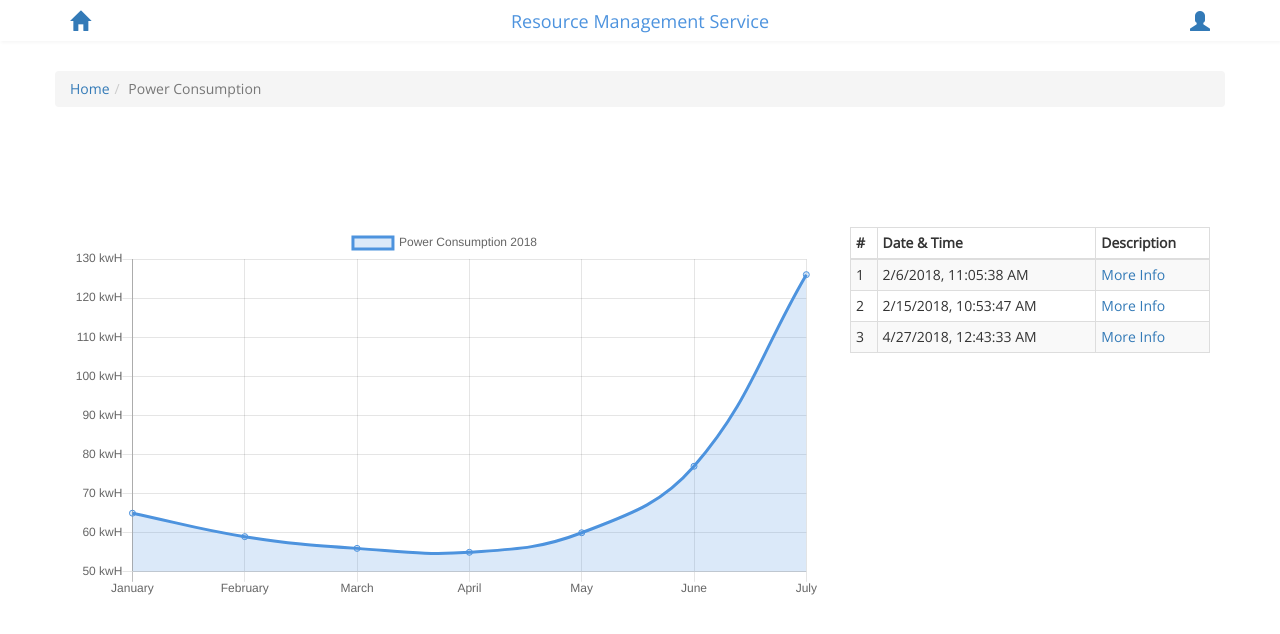
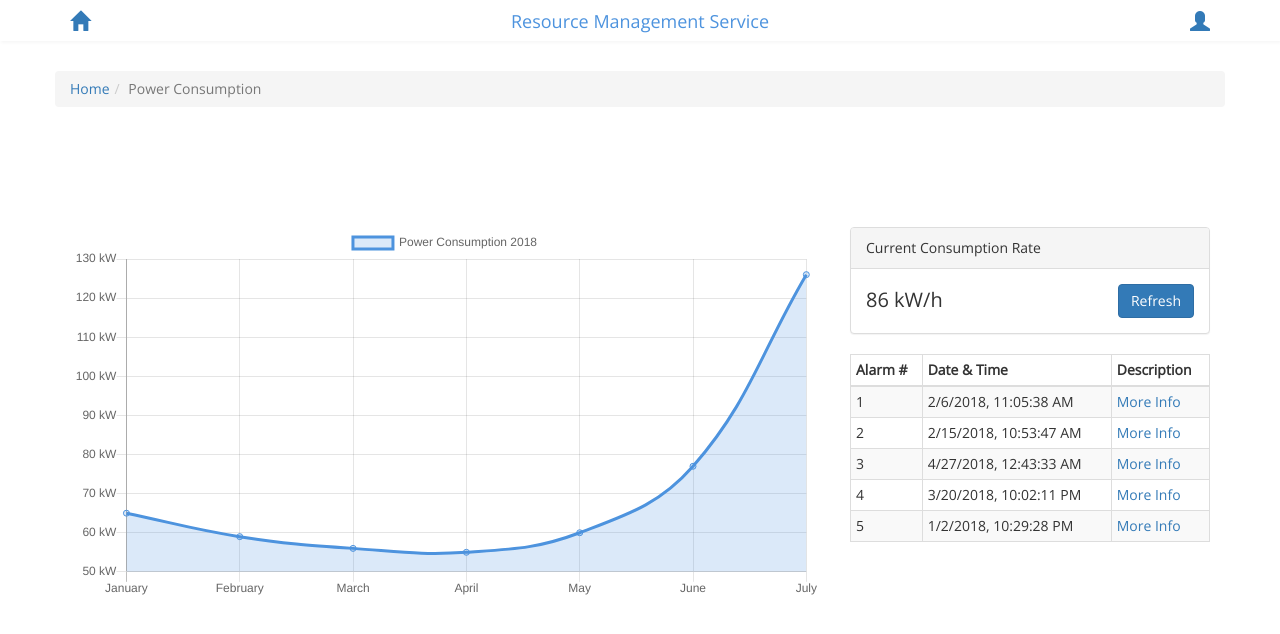
Before and after one commit to vicinityh2020/vicinity-rms-frontend, a React (Create React App) app: page /power-consumption in a window 1280 px wide. Shown: the top 634 px of the page. Built offline with nearby package versions, Linux system fonts and the light colour scheme.

Commit message:
Power and water threshold

```diff
--- a/src/components/AlarmTable.js
+++ b/src/components/AlarmTable.js
@@ -21,7 +21,7 @@ class AlarmTable extends React.Component {
             <Table striped bordered condensed hover>
                 <thead>
                 <tr>
-                    <th>#</th>
+                    <th>Alarm #</th>
                     <th>Date & Time</th>
                     <th>Description</th>
                 </tr>
@@ -42,6 +42,16 @@ class AlarmTable extends React.Component {
                     <td>{AlarmTable.randomDate(new Date(2018, 0, 1), new Date()).toLocaleString()}</td>
                     <td><a href="#">More Info</a></td>
                 </tr>
+                <tr>
+                    <td>4</td>
+                    <td>{AlarmTable.randomDate(new Date(2018, 0, 1), new Date()).toLocaleString()}</td>
+                    <td><a href="#">More Info</a></td>
+                </tr>
+                <tr>
+                    <td>5</td>
+                    <td>{AlarmTable.randomDate(new Date(2018, 0, 1), new Date()).toLocaleString()}</td>
+                    <td><a href="#">More Info</a></td>
+                </tr>
                 </tbody>
             </Table>
         )
--- /dev/null
+++ b/src/components/CurrentRate.js
@@ -0,0 +1,24 @@
+import React from 'react';
+import PropTypes from 'prop-types';
+import {Button, Panel} from "react-bootstrap";
+
+class CurrentRate extends React.Component {
+
+    static propTypes = {
+        units: PropTypes.string.isRequired,
+    };
+
+    render() {
+        return (
+            <Panel>
+                <Panel.Heading>Current Consumption Rate</Panel.Heading>
+                <Panel.Body>
+                    <span className="blue">86 {this.props.units + '/h'}</span>
+                    <Button style={{float: 'right'}} bsStyle="primary">Refresh</Button>
+                </Panel.Body>
+            </Panel>
+        )
+    }
+}
+
+export default CurrentRate;
--- a/src/css/index.css
+++ b/src/css/index.css
@@ -16,3 +16,8 @@ h1 {
 .chartboxes {
     margin-top: 100px;
 }
+
+.panel .blue {
+    font-size: 20px;
+    line-height: 32px;
+}
--- a/src/pages/Power.js
+++ b/src/pages/Power.js
@@ -3,8 +3,17 @@ import {Breadcrumb, Col, Grid, Row} from "react-bootstrap";
 import Header from "../components/Header";
 import ChartBox from "../components/ChartBox";
 import AlarmTable from "../components/AlarmTable";
+import CurrentRate from "../components/CurrentRate";
 
 class Power extends React.Component {
+
+    constructor(props) {
+        super(props);
+
+        this.state = {
+            units: 'kW',
+        };
+    }
 
     render() {
         return (
@@ -19,10 +28,11 @@ class Power extends React.Component {
                     </Row>
                     <Row className="chartboxes">
                         <Col xs={12} md={8}>
-                            <ChartBox units="kwH" data={[]} labels={[]}/>
+                            <ChartBox units={this.state.units} data={[]} labels={[]}/>
                         </Col>
 
                         <Col xs={12} md={4}>
+                            <CurrentRate units={this.state.units}/>
                             <AlarmTable resource="power"/>
                         </Col>
                     </Row>
--- a/src/pages/Water.js
+++ b/src/pages/Water.js
@@ -3,8 +3,18 @@ import {Breadcrumb, Col, Grid, Row} from "react-bootstrap";
 import Header from "../components/Header";
 import ChartBox from "../components/ChartBox";
 import AlarmTable from "../components/AlarmTable";
+import CurrentRate from "../components/CurrentRate";
 
 class Water extends React.Component {
+
+    constructor(props) {
+        super(props);
+
+        this.state = {
+            units: 'L',
+        };
+    }
+
     render() {
         return (
             <div className="page-wrapper">
@@ -18,10 +28,11 @@ class Water extends React.Component {
                     </Row>
                     <Row className="chartboxes">
                         <Col xs={12} md={8}>
-                            <ChartBox/>
+                            <ChartBox units={this.state.units} data={[]} labels={[]}/>
                         </Col>
 
                         <Col xs={12} md={4}>
+                            <CurrentRate units={this.state.units}/>
                             <AlarmTable resource="water"/>
                         </Col>
                     </Row>
```
